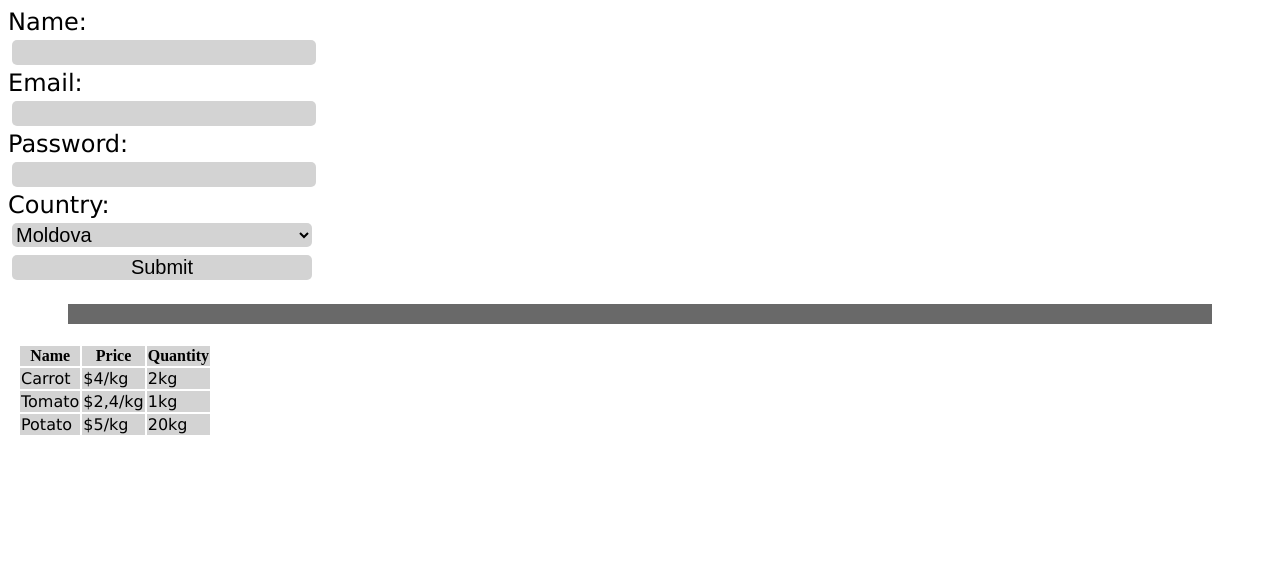
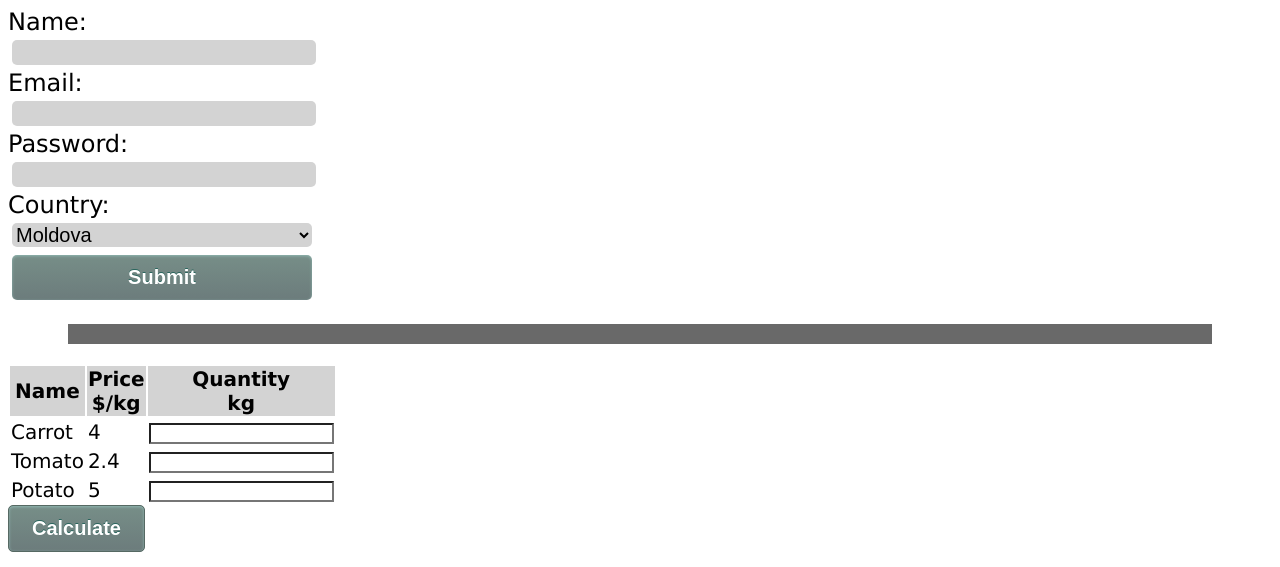
Before and after one commit to Xenmia/Learning, a plain HTML site: page index.html in a window 1280 px wide. Shown: the top 567 px of the page. Drawn offline with Linux system fonts and the light colour scheme.

Commit message:
New script file + update on html and css

```diff
--- a/index.html
+++ b/index.html
@@ -23,38 +23,40 @@
                 <option value="rusia">Rusia</option>
                 <option value="ukraine">Ukraine</option>
             </select>
-
             <input class="btn" type="submit" value="Submit" />
         </form>
     </div>
     <hr />
-    <div class="ex2">
+    <div class="ex1">
         <table>
             <thead>
                 <tr>
                     <th>Name</th>
-                    <th>Price</th>
-                    <th>Quantity</th>
+                    <th>Price<br />$/kg</th>
+                    <th>Quantity<br />kg</th>
                 </tr>
             </thead>
             <tbody>
                 <tr>
                     <td>Carrot</td>
-                    <td>$4/kg</td>
-                    <td>2kg</td>
+                    <td>4</td>
+                    <td><input type="number" id="c-quantity" name="carrot-quantity" required/></td>
                 </tr>
                 <tr>
                     <td>Tomato</td>
-                    <td>$2,4/kg</td>
-                    <td>1kg</td>
+                    <td>2.4</td>
+                    <td><input type="number" id="t-quantity" name="tomato-quantity" required/></td>
                 </tr>
                 <tr>
                     <td>Potato</td>
-                    <td>$5/kg</td>
-                    <td>20kg</td>
+                    <td>5</td>
+                    <td><input type="number" id="p-quantity" name="potato-quantity" required/></td>
                 </tr>
             </tbody>
         </table>
+        <button onclick="calculate()" class="btn">Calculate</button>
     </div>
+    <h1 id="price-h">The price is: </h1>
+    <script src="script.js"></script>
 </body>
 </html>
--- /dev/null
+++ b/script.js
@@ -0,0 +1,8 @@
+function calculate() {
+    var cQuant = document.getElementById("c-quantity").value;
+    var tQuant = document.getElementById("t-quantity").value;
+    var pQuant = document.getElementById("p-quantity").value;
+    var price = cQuant * 4 + tQuant * 2.4 + pQuant * 5;
+    var PriceText = document.getElementById("price-h");
+    PriceText.textContent = "The price is: " + price;
+}
--- a/styles.css
+++ b/styles.css
@@ -36,16 +36,46 @@ hr {
     margin: 4px;
 }
 
-.ex2 {
-    margin: 10px;
+.btn {
+    box-shadow: inset 0px 1px 3px 0px #91b8b3;
+    background: linear-gradient(to bottom, #768d87 5%, #6c7c7c 100%);
+    background-color: #768d87;
+    border-radius: 5px;
+    border: 1px solid #566963;
+    width: fit-content;
+    display: inline-block;
+    cursor: pointer;
+    color: #ffffff;
+    font-size: 20px;
+    font-weight: bold;
+    padding: 11px 23px;
+    text-decoration: none;
+    text-shadow: 0px -1px 0px #2b665e;
 }
 
-.ex2 table thead {
-    background-color: lightgray;
-    font-family: 'Canilari-ProMediumIt ☞';
+.btn:hover {
+    background: linear-gradient(to bottom, #6c7c7c 5%, #768d87 100%);
+    background-color: #6c7c7c;
 }
 
-.ex2 table tbody{
-    background-color: lightgrey;
-    font-family: 'Lucida Sans', 'Lucida Sans Regular', 'Lucida Grande', 'Lucida Sans Unicode', Geneva, Verdana, sans-serif;
+.btn:active {
+    position: relative;
+    top: 1px;
 }
+
+.ex1 table {
+    font-size: 20px;
+    width: 300px;
+}
+
+.ex1 table input {
+    background-color: white;
+}
+
+.ex1 table thead {
+    background-color: lightgray;
+    text-align: center;
+}
+
+.ex1 table tbody{
+}
```
Also changed, not shown: 1 other file.
